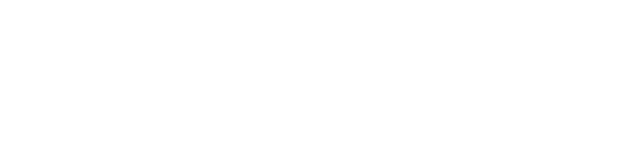
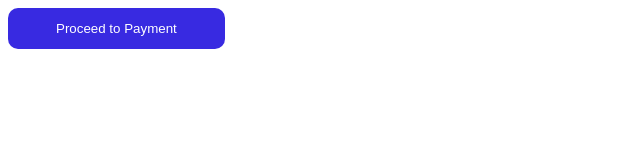
Before and after one commit to AlfredKonneh/Order-summary, a plain HTML site: page index.html in a window 1280 px wide. Shown: the whole page, without its empty margins (0-640 px from the left). Drawn offline with Linux system fonts and the light colour scheme.

Commit message:
define the style for the  button

```diff
--- a/css/styles.css
+++ b/css/styles.css
@@ -0,0 +1,14 @@
+:root {
+    --color-primary: #382ae1;
+    --color-body: #f0f4ff;
+    --button-shadow: #dcddf2;
+    --color-icon-back: #dee4fc;
+}
+
+.btn {
+    border-radius: 10px;
+    border: 0;
+    background: var(--color-primary);
+    color: #fff;
+    padding: 0.8rem 3rem;
+}
--- a/index.html
+++ b/index.html
@@ -8,6 +8,6 @@
     <link rel="stylesheet" href="css/styles.css">
 </head>
 <body>
-
+    <button class="btn">Proceed to Payment</button>
 </body>
 </html>
```
Also changed, not shown: compoments/button.html (added, +1 -0 lines).
